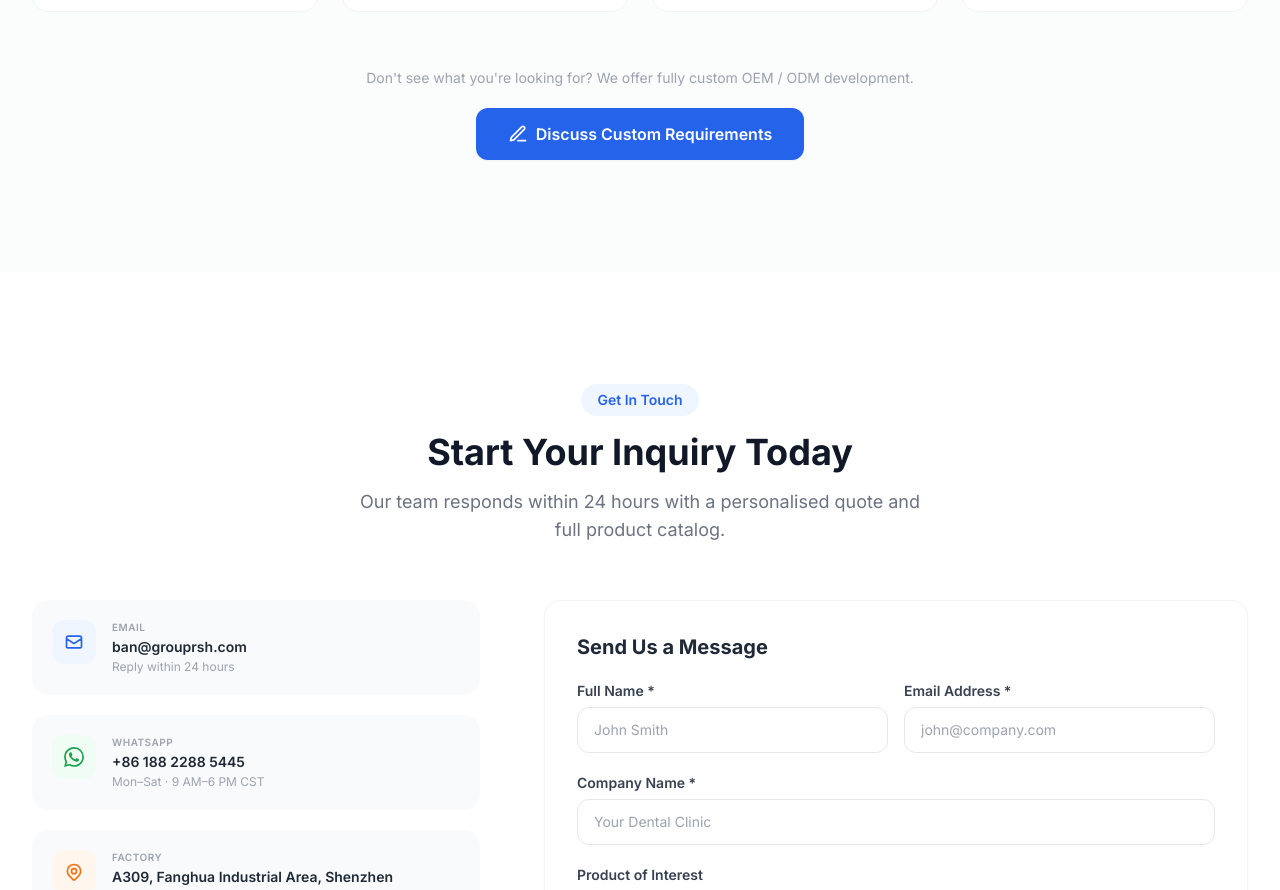
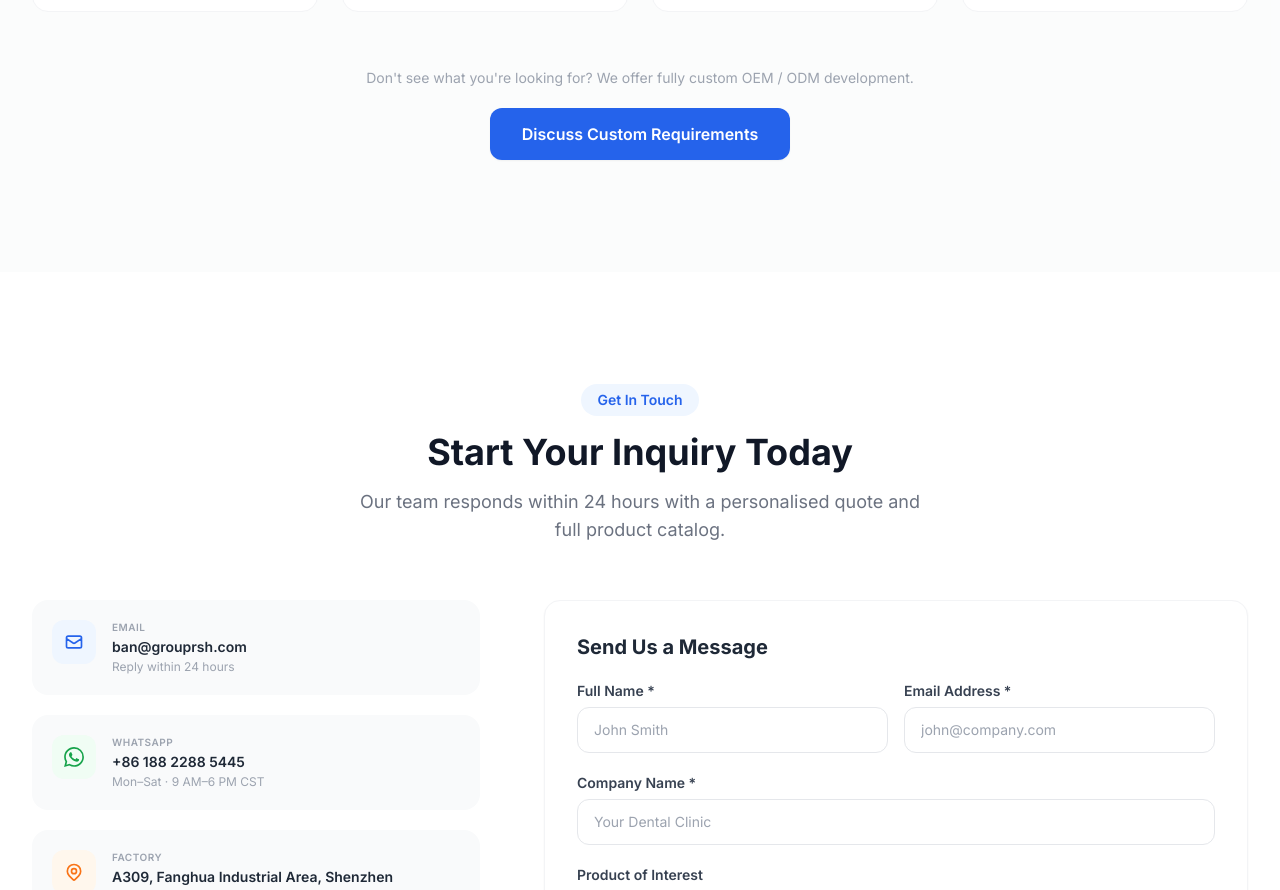
Before and after one commit to ZhuoyaBan/dental-care-b2b, a Next.js app: page / in a window 1280 px wide. Shown: the part 2360-3250 px from the top of the page. Built offline with nearby package versions, Linux system fonts and the light colour scheme.

Commit message:
Fix: Replace ProductsSection with clean ProductCard import

```diff
--- a/components/ProductsSection.tsx
+++ b/components/ProductsSection.tsx
@@ -29,9 +29,6 @@ export default function ProductsSection() {
             href="https://wa.me/8618822885445"
             className="inline-flex items-center gap-2 bg-blue-600 hover:bg-blue-700 text-white font-semibold px-8 py-3.5 rounded-xl transition-colors shadow-sm"
           >
-            <svg className="w-5 h-5" viewBox="0 0 24 24" fill="none" stroke="currentColor" strokeWidth="2" strokeLinecap="round" strokeLinejoin="round">
-              <path d="M12 20h9M16.5 3.5a2.121 2.121 0 013 3L7 19l-4 1 1-4L16.5 3.5z" />
-            </svg>
             Discuss Custom Requirements
           </a>
         </div>
```
